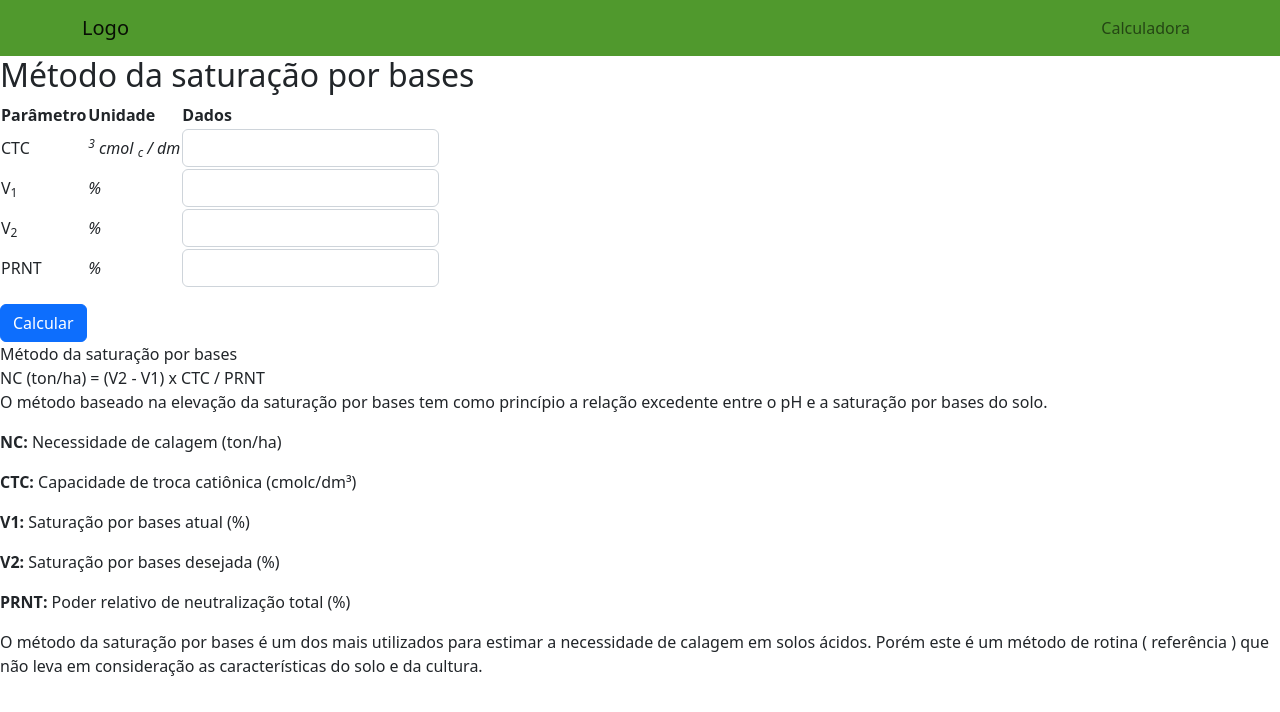
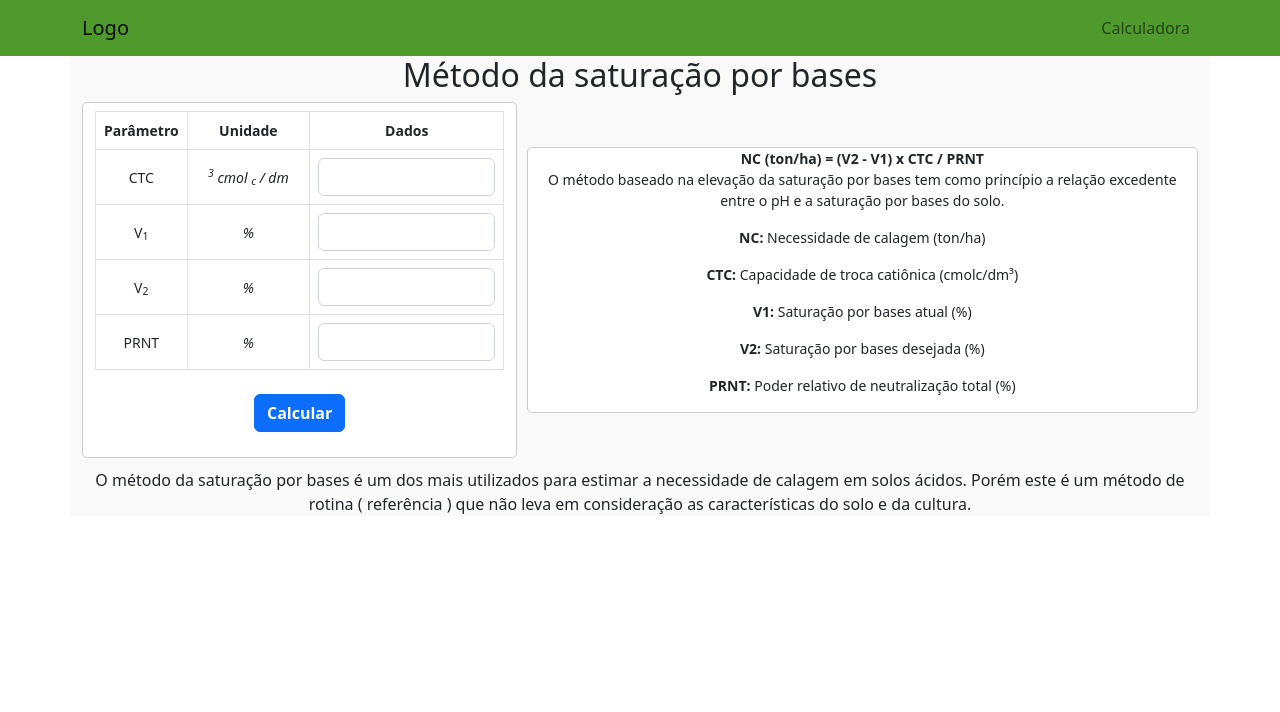
Before and after one commit to andersonhsporto/Liming-calculator, an Angular app: page / in a window 1280 px wide. Shown: the top 712 px of the page. Built offline with nearby package versions, Linux system fonts and the light colour scheme.

Commit message:
style: css cleaning

```diff
--- a/src/app/layout/calculator/calculator.component.css
+++ b/src/app/layout/calculator/calculator.component.css
@@ -0,0 +1,32 @@
+.container {
+  text-align: center;
+  background: #fafafa;
+  width: 100%;
+}
+
+
+.calc-container {
+  display: flex;
+  flex-direction: row;
+  justify-content: space-around;
+  gap: 10px;
+  align-items: center;
+  align-content: space-between;
+  flex-wrap: wrap;
+  text-align: center;
+  /*padding-left: 15px;*/
+  /*padding-right: 15px;*/
+  contain: paint;
+}
+
+.calc-container > app-calc-input {
+  align-self: inherit;
+  width: 200px;
+  flex-grow: 1;
+}
+
+.calc-container > app-data-saturation {
+  text-align: center;
+  width: 200px;
+  flex-grow: 2;
+}
--- a/src/app/layout/calculator/calculator.component.html
+++ b/src/app/layout/calculator/calculator.component.html
@@ -1,6 +1,8 @@
-<div>
+<div class='container'>
   <h2>Método da saturação por bases</h2>
-  <app-calc-input></app-calc-input>
-  <app-data-saturation></app-data-saturation>
-  <app-description-saturation></app-description-saturation>
+  <div class='calc-container'>
+    <app-calc-input></app-calc-input>
+    <app-data-saturation></app-data-saturation>
+    <app-description-saturation></app-description-saturation>
+  </div>
 </div>
--- a/src/app/shared/component/saturation/calc-input/calc-input.component.css
+++ b/src/app/shared/component/saturation/calc-input/calc-input.component.css
@@ -0,0 +1,25 @@
+.form-body {
+  border: 1px solid #ccc;
+  border-radius: 5px;
+  background: white;
+  contain: paint;
+  font-size: 14px;
+}
+
+.cmol {
+  width: 30%;
+}
+
+tbody > tr > td {
+  text-align: center;
+  vertical-align: middle;
+}
+
+tbody > tr > td > input {
+  text-align: center;
+  justify-content: center;
+}
+
+.form-button {
+  padding-bottom: 25px;
+}
--- a/src/app/shared/component/saturation/calc-input/calc-input.component.html
+++ b/src/app/shared/component/saturation/calc-input/calc-input.component.html
@@ -1,6 +1,7 @@
-<div class="form-body">
-<form (ngSubmit)="onSubmit()" [formGroup]="calcForm" class="client-form requires-validation">
-<table>
+<div class='form-body'>
+  <form (ngSubmit)='onSubmit()' [formGroup]='calcForm' class='client-form requires-validation'>
+    <div class='container table-responsive py-2'>
+      <table class='table table-bordered table-hover'>
         <thead>
         <tr>
           <th scope='col'>Parâmetro</th>
@@ -9,9 +10,9 @@
         </tr>
         </thead>
         <tbody>
-  <tr>
+        <tr >
           <td>CTC</td>
-    <td>
+          <td class='cmol'>
             <i>
               <sup>3</sup>
               cmol
@@ -65,9 +66,15 @@
         </tr>
         </tbody>
       </table>
+    </div>
 
-<div class='form-button mt-3'>
-  <button class='btn btn-primary' id='submit' type='submit'>Calcular</button>
+    <div class='form-button'>
+      <button class='btn btn-primary'
+              id='submit'
+              type='submit'
+              style='font-weight: bold'
+
+      >Calcular</button>
     </div>
 
   </form>
--- a/src/app/shared/component/saturation/data-saturation/data-saturation.component.css
+++ b/src/app/shared/component/saturation/data-saturation/data-saturation.component.css
@@ -0,0 +1,7 @@
+.container {
+  border: 1px solid #ccc;
+  border-radius: 5px;
+  background: white;
+  contain: paint;
+  font-size: 14px;
+}
--- a/src/app/shared/component/saturation/data-saturation/data-saturation.component.html
+++ b/src/app/shared/component/saturation/data-saturation/data-saturation.component.html
@@ -1,8 +1,6 @@
+<div class='container'>
   <div class='col-md-12'>
-  <div>
-    Método da saturação por bases
-  </div>
-  <div>
+    <div style='font-weight: bold'>
       NC (ton/ha) = (V2 - V1) x CTC / PRNT
     </div>
     <!--  if limingNeeded != NaN && != ""-->
@@ -34,3 +32,4 @@
       {{limingNeeded}} = ({{v2}} - {{v1}}) x {{ctc}} / {{prnt}}
     </div>
   </div>
+</div>
```
Lines whose indentation alone changed are shown as unchanged.
